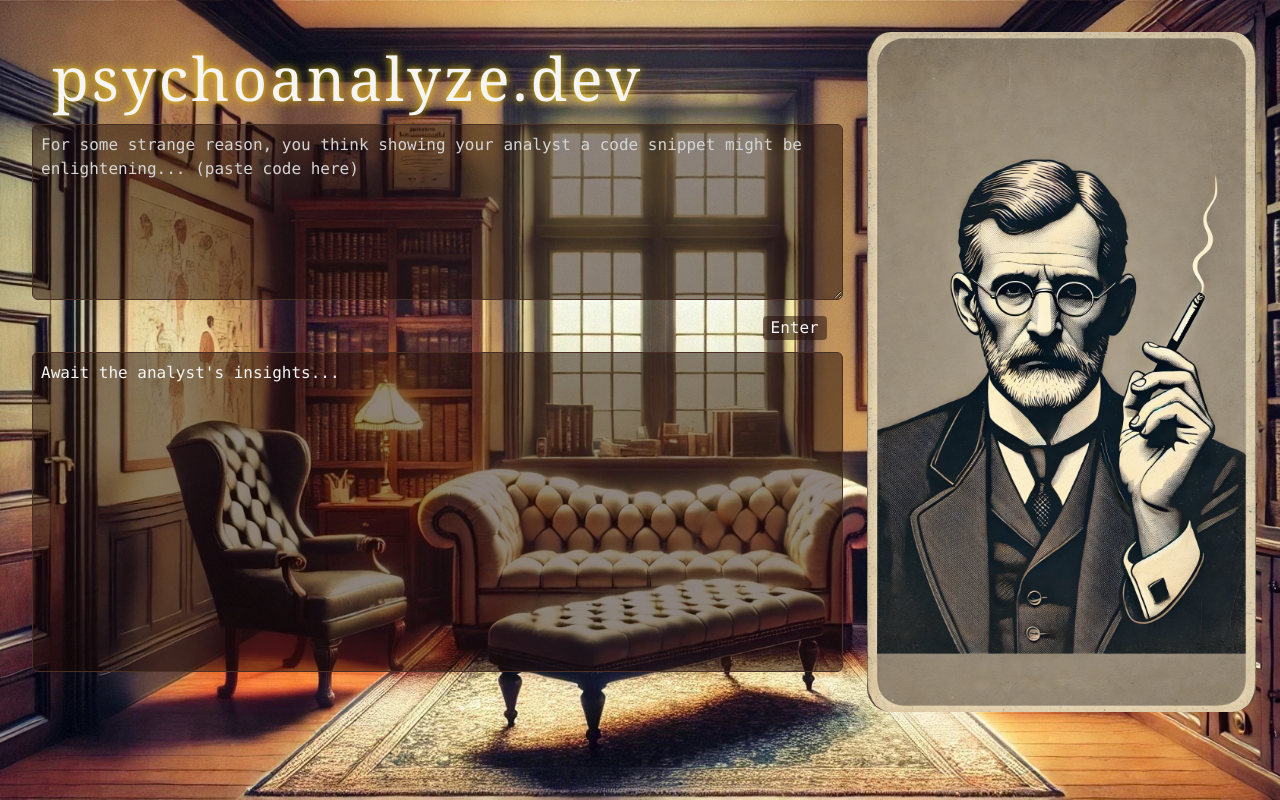
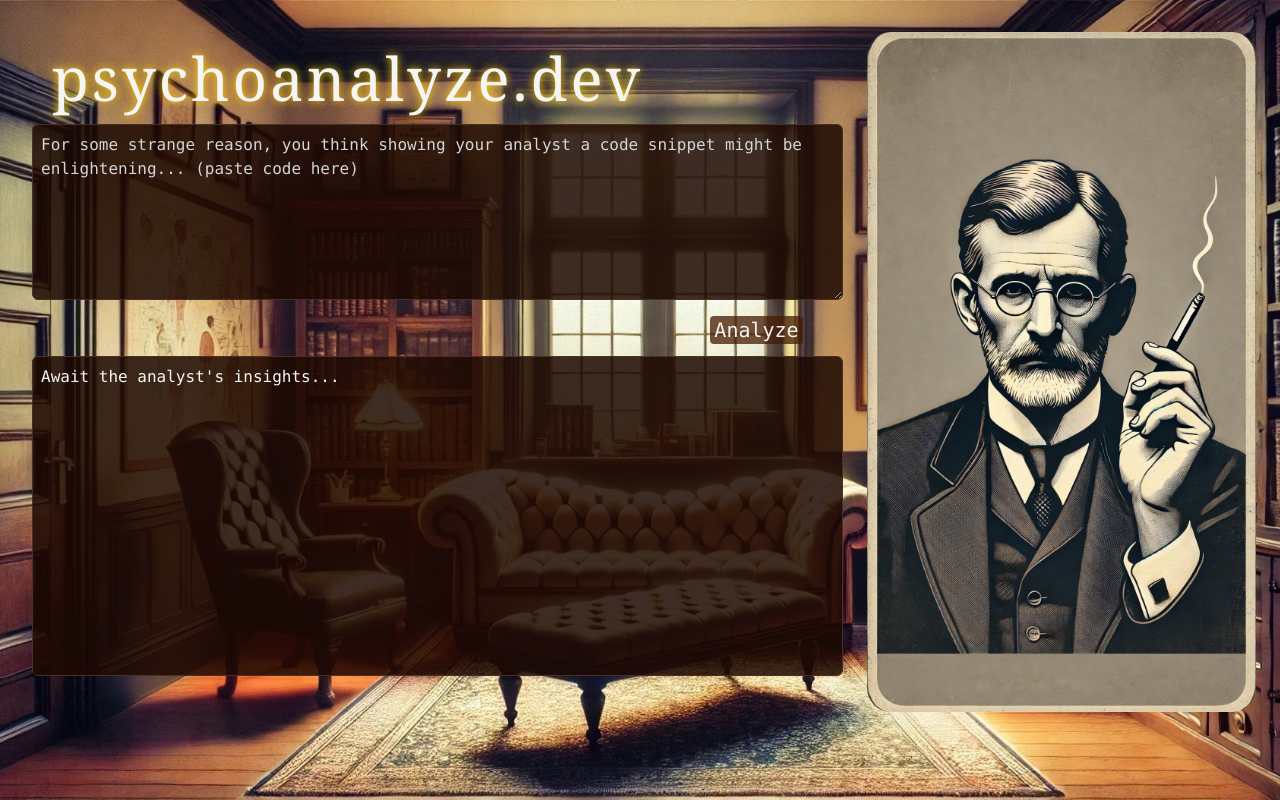
Before and after one commit to fractal-bootcamp/sarahbicknell.psychoanalyzedev, a Next.js app: page / in a window 1280 px wide. Built offline with nearby package versions, Linux system fonts and the light colour scheme.

Commit message:
changes to button and slow streaming

```diff
--- a/app/page.tsx
+++ b/app/page.tsx
@@ -1,10 +1,60 @@
 'use client';
-
+import { useState, useEffect, useCallback } from 'react';
 import {useChat} from 'ai/react';
 
+function useSlowChat(delay = 25) {
+  const [slowMessage, setSlowMessage] = useState('');
+  const chat = useChat();
+
+  const slowStreamEffect = useCallback(() => {
+    if (chat.messages.length === 0) return;
+
+    const lastMessage = chat.messages[chat.messages.length - 1];
+    if (lastMessage.role !== 'assistant') return;
+
+    let index = slowMessage.length;
+    const intervalId = setInterval(() => {
+      if (index < lastMessage.content.length) {
+        setSlowMessage(lastMessage.content.slice(0, index + 1));
+        index++;
+      } else {
+        clearInterval(intervalId);
+      }
+    }, delay);
+
+    return () => clearInterval(intervalId);
+  }, [chat.messages, slowMessage, delay]);
+
+  useEffect(slowStreamEffect, [slowStreamEffect]);
+
+  return {
+    ...chat,
+    messages: [
+      ...chat.messages.slice(0, -1),
+      { ...chat.messages[chat.messages.length - 1], content: slowMessage }
+    ]
+  };
+}
+
 export default function Home() {
-  const  {messages, input, handleInputChange, handleSubmit, isLoading} = useChat()
+  const { messages, input, handleInputChange, handleSubmit: originalHandleSubmit, isLoading } = useSlowChat(50);
+  const [inputValue, setInputValue] = useState(input); // Initialize with the input from useChat
 
+  const handleInputChangeLocal = (e: React.ChangeEvent<HTMLTextAreaElement>) => {
+    setInputValue(e.target.value);
+    handleInputChange(e); // Call the original handleInputChange to keep useChat in sync
+  };
+
+  const handleSubmit = (e: React.FormEvent<HTMLFormElement>) => {
+    e.preventDefault();
+    originalHandleSubmit(e); // Call the original handleSubmit
+    // Do not clear inputValue here
+  };
+
+  // Update inputValue when messages change (e.g., after a response)
+  useEffect(() => {
+    setInputValue(input);
+  }, []);
 
   return (
     <div className="flex flex-col min-h-screen min-w-full bg-psychoffice bg-cover bg-center p-8 lg:p-8">
@@ -33,22 +83,22 @@ export default function Home() {
           <form onSubmit={handleSubmit} className="flex flex-col">
             <div className='flex flex-col'>
               <textarea
-                className="w-full max-h-[30vh] min-h-[20vh] sm:h-36 xl:h-44 bg-[#1D0902] focus:ring-amber-500 font-mono bg-opacity-50 focus:!ring-offset-0 border border-[#4A2F25] rounded-md focus:border-transparent focus:ring-0 placeholder-neutral-300 text-neutral-100 p-2 mb-4"
-                value={input}
-                onChange={handleInputChange}
+                className="w-full max-h-[30vh] min-h-[20vh] sm:h-36 xl:h-44 bg-[#1D0902] focus:ring-amber-500 font-mono bg-opacity-85 focus:!ring-offset-0 border border-[#4A2F25] rounded-md focus:border-transparent focus:ring-0 placeholder-neutral-300 text-neutral-100 p-2 mb-4"
+                value={inputValue}
+                onChange={handleInputChangeLocal}
                 placeholder="For some strange reason, you think showing your analyst a code snippet might be enlightening... (paste code here)"
                 spellCheck="false"
               />
               <button
-                className="bg-[#1D0902] bg-opacity-50 hover:bg-amber-900 hover:bg-opacity-80 rounded mr-4 text-neutral-100 font-mono w-16 mb-3 transition hover:scale-110 self-end"
+                className="bg-amber-950 bg-opacity-75 hover:bg-amber-900 hover:bg-opacity-80 rounded mr-6 lg:mr-10 text-neutral-100 font-mono text-xl px-1 mb-3 transition hover:scale-110 self-end"
                 type="submit"
               >
-                Enter
+                Analyze
               </button>
             </div>
           </form>
           <div
-            className="w-full h-64 sm:h-72 lg:h-80 xl:h-[40vh] bg-[#1D0902] font-mono bg-opacity-50 border border-[#4A2F25] rounded-md  text-neutral-100 p-2 mb-4 overflow-auto"
+            className="w-full h-64 sm:h-72 lg:h-80 xl:h-[40vh] bg-[#1D0902] font-mono bg-opacity-85 border border-[#4A2F25] rounded-md  text-neutral-100 p-2 mb-4 overflow-auto"
           >
             {(() => {
               const lastAnalystMessage = messages
@@ -73,3 +123,11 @@ export default function Home() {
     </div>
   );
 }
+
+
+//greater opacity text background
+//change button to be more visible and maybe called Analyze
+//make it slower or pause between actions to create suspense, with a button that says "Continue doctor" or something like that
+//can hold the display text in a different state variable to do this
+//super extra cool: puffing cigar frame
+//brian: breakpoint too soon
```
